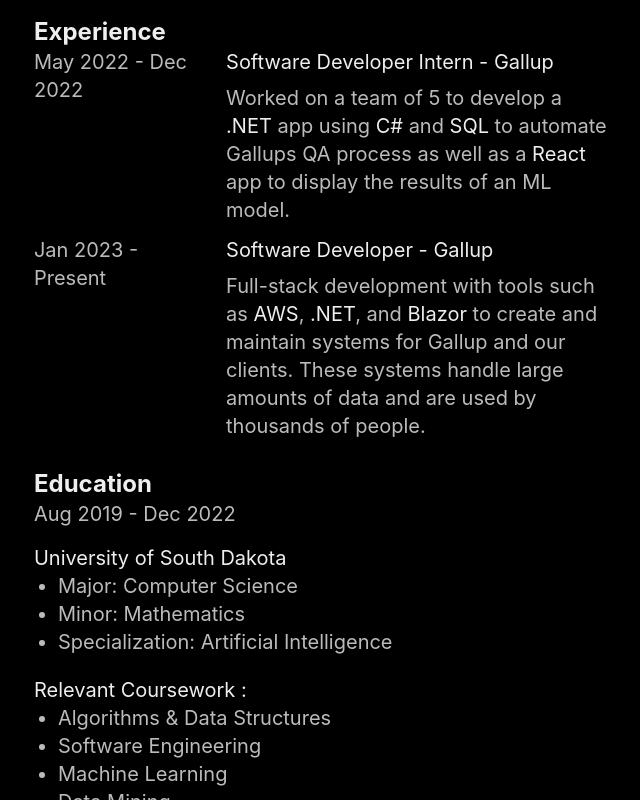
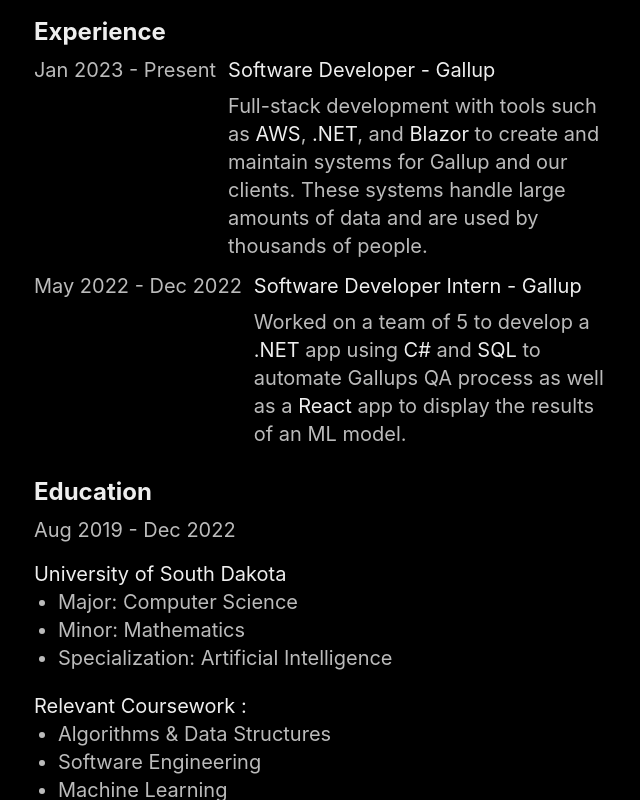
Before and after one commit to dakotasouth/myportweb, a Next.js app: page / in a window 1280 px wide. Shown: the part 460-1260 px from the top of the page, without its empty margins (318-958 px from the left). Built offline with nearby package versions, Linux system fonts and the light colour scheme.

Commit message:
fixed formatting

```diff
--- a/app/page.tsx
+++ b/app/page.tsx
@@ -26,8 +26,19 @@
             <div className='flex flex-col text-left flex-nowrap mt-7'>
                 <h3 className='text-2xl font-bold text-primary'>Experience</h3>
                 <div className='flex flex-col'>
-                    <div className='flex flex-row justify-end'>
-                        <div className='mr-3 text-xl text-secondary'><p>May 2022 - Dec 2022</p></div>
+                    <div className='flex flex-row justify-end pt-2'>
+                        <div className='mr-3 text-xl text-secondary'><p className='whitespace-nowrap'>Jan 2023 - Present</p></div>
+                        <div className='max-w-sm text-secondary'>
+                            <a className='text-xl text-primary'>Software Developer - Gallup</a>
+                            <div className='mt-2 text-xl text-secondary'>
+                                Full-stack development with tools such as <span className='text-primary'>AWS</span>, <span className='text-primary'>.NET</span>, and <span className='text-primary'>Blazor</span> to create
+                                and maintain systems for Gallup and our clients. These systems
+                                handle large amounts of data and are used by thousands of people.
+                            </div>
+                        </div>
+                    </div>
+                    <div className='flex flex-row justify-end mt-3'>
+                        <div className='mr-3 text-xl text-secondary'><p className='whitespace-nowrap'>May 2022 - Dec 2022</p></div>
                         <div className='max-w-sm text-secondary'>
                             <a className='text-xl text-primary'>Software Developer Intern - Gallup</a>
                             <div className='mt-2 text-xl text-secondary'>
@@ -38,22 +49,11 @@
                             </div>
                         </div>
                     </div>
-                    <div className='flex flex-row justify-end mt-3'>
-                        <div className='mr-3 text-xl text-secondary'><p>Jan 2023 - Present</p></div>
-                        <div className='max-w-sm text-secondary'>
-                            <a className='text-xl text-primary'>Software Developer - Gallup</a>
-                            <div className='mt-2 text-xl text-secondary'>
-                            Full-stack development with tools such as <span className='text-primary'>AWS</span>, <span className='text-primary'>.NET</span>, and <span className='text-primary'>Blazor</span> to create
-                            and maintain systems for Gallup and our clients. These systems
-                            handle large amounts of data and are used by thousands of people.
-                            </div>
-                        </div>
-                    </div>
                 </div>
             </div>
             <div className='mt-7'>
                 <h3 className='text-2xl font-bold text-primary'>Education</h3>
-                <div className=''>
+                <div className='pt-2'>
                     <div className='text-xl text-secondary'><p>Aug 2019 - Dec 2022</p></div>
                     <div className='mt-4 text-xl text-primary'>
                     <a href='https://www.usd.edu/Academics/Colleges-and-Schools/college-of-arts-sciences/computer-science'>University of South Dakota</a>
```
